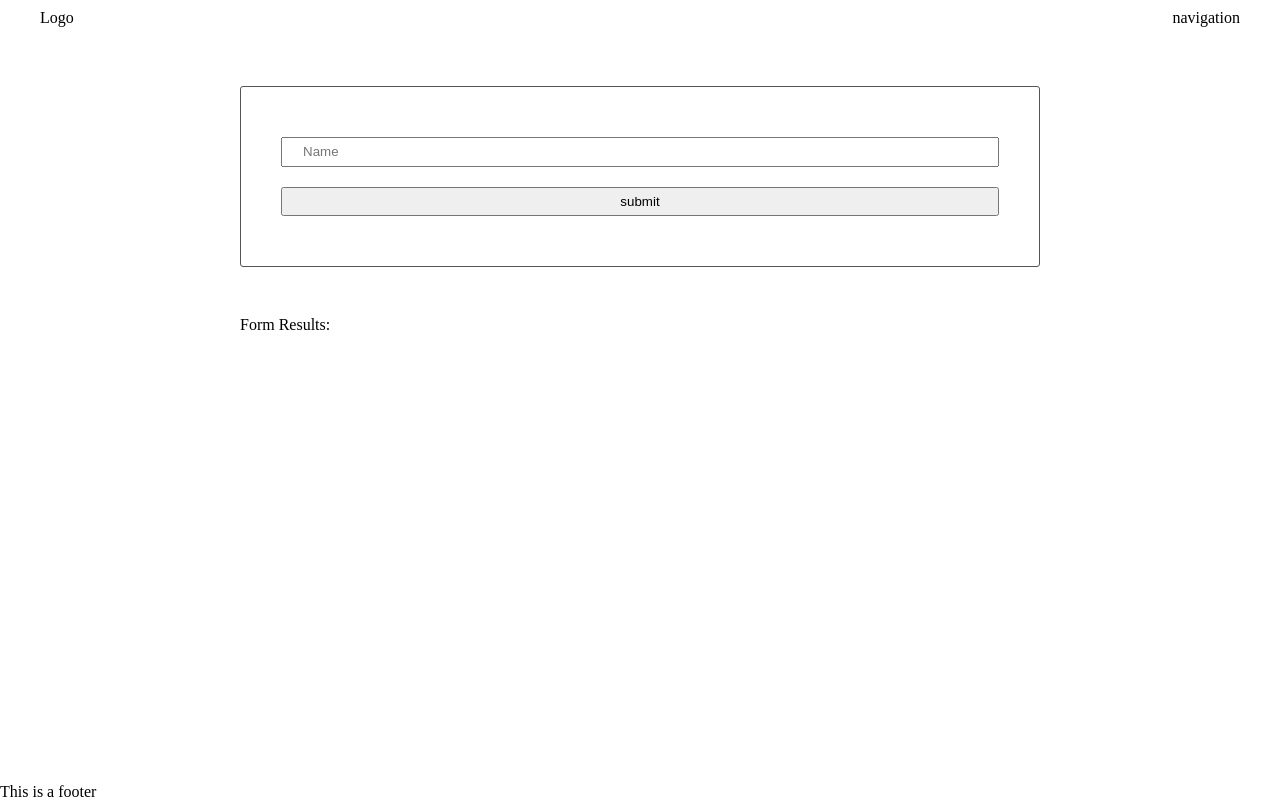
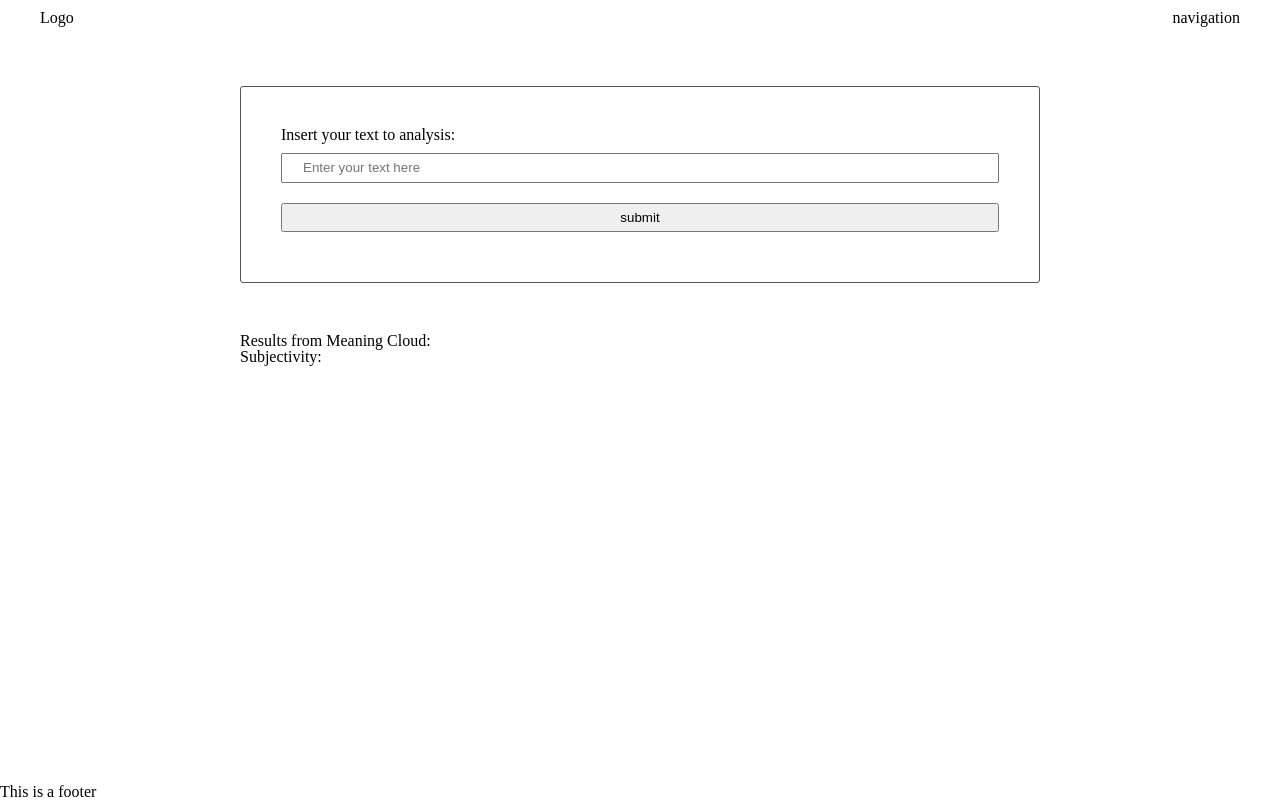
Before and after one commit to MarceloMSilveira/finalProj_WebPack_Udacity, a website built with webpack: page src/client/views/index.html in a window 1280 px wide. Built offline with nearby package versions, Linux system fonts and the light colour scheme.

Commit message:
change html and GUI

```diff
--- a/src/client/js/formHandler.js
+++ b/src/client/js/formHandler.js
@@ -15,7 +15,8 @@ async function upDateUI() {
     try {
         const newData = await response.json()
         console.log(`inside upDateUI: ${newData.agreement}`)
-        document.getElementById('results').innerHTML = newData.sentence_list[0].text
+        document.getElementById('results').innerHTML = `Text: ${newData.sentence_list[0].text}`
+        document.getElementById('subjectivity').innerHTML = `Subjectivity: ${newData.subjectivity}`
         return response
     } catch (error){
         console.log("Error: ", error);
--- a/src/client/views/index.html
+++ b/src/client/views/index.html
@@ -19,14 +19,16 @@
         <main>
             <section>
                 <form class="" >
-                    <input id="name" type="text" name="input" value="" placeholder="Name">
+                    <p>Insert your text to analysis:</p>
+                    <input id="name" type="text" name="input" value="" placeholder="Enter your text here">
                     <input type="submit" name="" value="submit" onclick="return Client.handleSubmit(event)" onsubmit="return Client.handleSubmit(event)">
                 </form>
             </section>
 
             <section>
-                <strong>Form Results:</strong>
+                <strong>Results from Meaning Cloud:</strong>
                 <div id="results"></div>
+                <div id="subjectivity">Subjectivity: </div>
             </section>
         </main>
 
```
